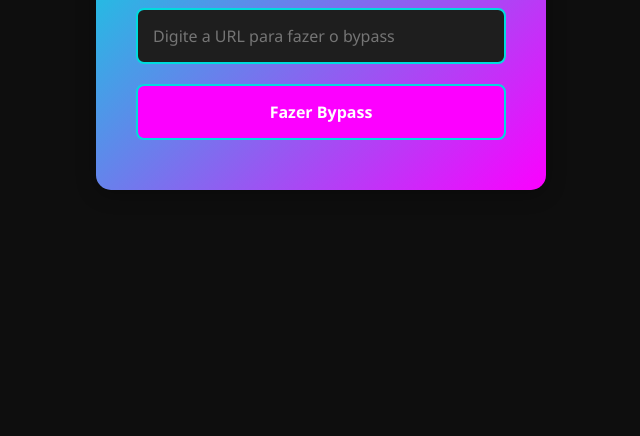
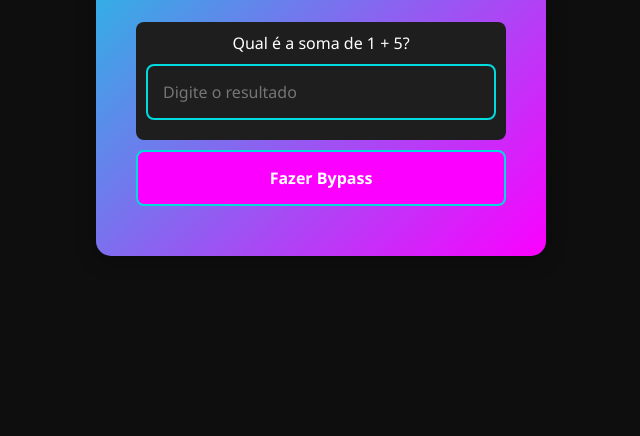
Before and after one commit to Joaov8tor/trigonkey, a plain HTML site: page index.html in a window 1280 px wide. Shown: the part 364-800 px from the top of the page, without its empty margins (319-959 px from the left). Drawn offline with Linux system fonts and the light colour scheme.

Commit message:
Update index.html

```diff
--- a/index.html
+++ b/index.html
@@ -104,6 +104,16 @@
     a:hover {
       color: #fc00ff;
     }
+
+    .captcha {
+      margin-top: 15px;
+      font-size: 1rem;
+      color: #fff;
+      background: #1e1e1e;
+      padding: 10px;
+      border-radius: 8px;
+    }
+
   </style>
 </head>
 <body>
@@ -111,6 +121,10 @@
   <div class="container">
     <h1>Bypass CLH</h1>
     <input type="text" id="url" placeholder="Digite a URL para fazer o bypass" />
+    <div class="captcha">
+      <span id="captchaQuestion"></span>
+      <input type="text" id="captchaAnswer" placeholder="Digite o resultado" />
+    </div>
     <button onclick="bypassUrl()">Fazer Bypass</button>
 
     <div class="loading" id="loading" style="display: none;">Aguarde...</div>
@@ -119,10 +133,31 @@
   </div>
 
   <script>
+    let captchaAnswer;
+
+    // Função para gerar um número aleatório para o CAPTCHA
+    function generateCaptcha() {
+      const num1 = Math.floor(Math.random() * 10);
+      const num2 = Math.floor(Math.random() * 10);
+      captchaAnswer = num1 + num2;
+      document.getElementById('captchaQuestion').textContent = `Qual é a soma de ${num1} + ${num2}?`;
+    }
+
+    // Chama a função para gerar o CAPTCHA ao carregar a página
+    generateCaptcha();
+
     async function bypassUrl() {
       const url = document.getElementById('url').value;
+      const captchaInput = document.getElementById('captchaAnswer').value;
       const resultElement = document.getElementById('result');
       const loadingElement = document.getElementById('loading');
+
+      // Verifica se a resposta do CAPTCHA está correta
+      if (parseInt(captchaInput) !== captchaAnswer) {
+        resultElement.textContent = "Resposta incorreta para o CAPTCHA.";
+        resultElement.style.display = "block";
+        return;
+      }
 
       resultElement.style.display = "none";
       loadingElement.style.display = "block";
```
